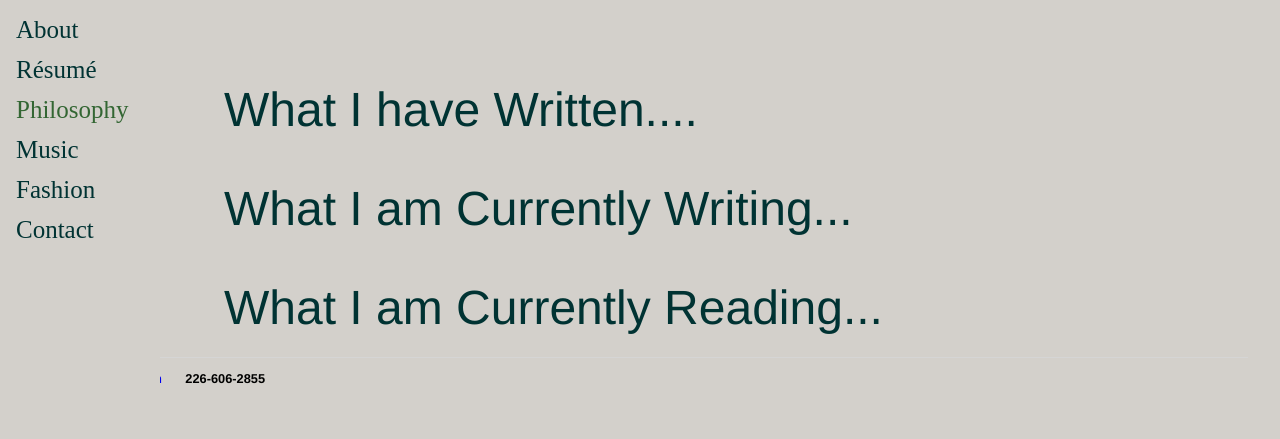
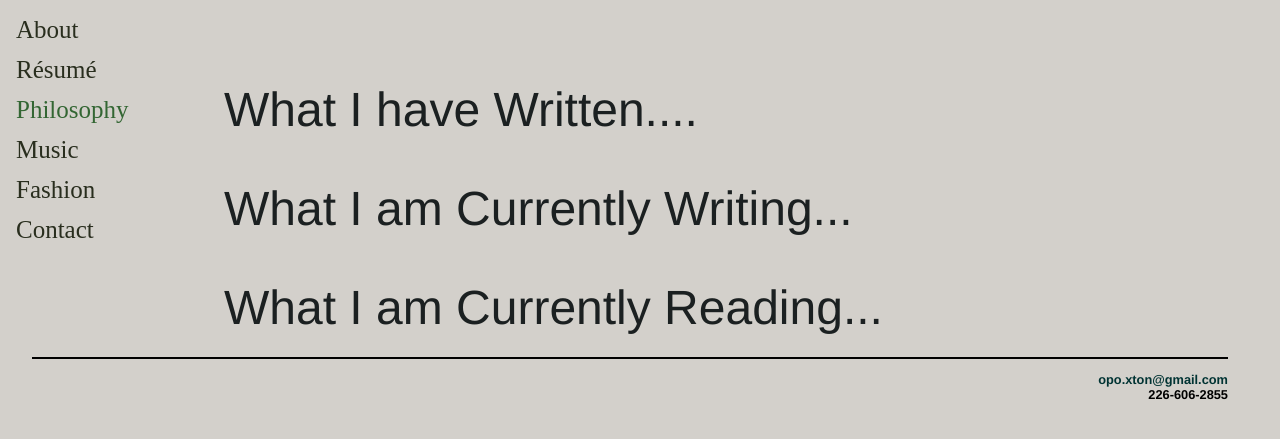
Before and after one commit to allofher/allofher.github.io, a Jekyll site: the page built from philosophy/index.html, in a window 1280 px wide. Shown: the top 439 px of the page. Built offline with Jekyll 4.4.1, drawn with Linux system fonts in a browser that asks for light colours.

Commit message:
First local changes

```diff
--- a/_config.yml
+++ b/_config.yml
@@ -1,4 +1,4 @@
-name: Hank Quinlan, Horrible Cop
+name: Oliver Oxton
 markdown: kramdown
 permalink: /blog/:year/:month/:day/:title
 
--- a/about/index.html
+++ b/about/index.html
@@ -1,9 +1,9 @@
 ---
 layout: default
-title: About
+title: About Me
 ---
 
 <div class="blurb">
 	<h1>Stay awhile and listen...</h1>
 	<p>I'm a recent MA graduate from the University of Waterloo who studied Philosophy. As a philosopher I focused on logic, mathematics and language, asking questions like, 'How do mathematical models apply to the world in Scientific theories?' and 'What is the relationship between formal and "natural" language?' But, like so many others who choose to study the esoteric disciplines, I began in another field; namely, Computer Science. There I acquired the fundamental skills to navigating modern technology and software (and from which this very site is built!). Life's too short too write a long 'about me' though&mdash;so feel free to contact me or otherwise explore this site!</p>
-	</div><!-- /.blurb -->
+</div><!-- /.blurb -->
--- a/css/main.css
+++ b/css/main.css
@@ -15,12 +15,13 @@
     font-weight: bold;
 }
 
-nav ul li, footer ul li {
+nav ul li{
     display: inline;
     margin-right: 20px;
 }
 
 a {
+    color: #003333;
     text-decoration: none;
 }
 
@@ -36,21 +37,13 @@
 p {
     font-size: 1.5em;
     line-height: 1.4em;
-    color: #333;
 }
 
 footer {
-    border-top: 1px solid #d5d5d5;
+    margin-right: 20px;
+    text-align: right;
+    border-top: 2px solid black;
     font-size: .8em;
-}
-
-ul.posts {
-    margin: 20px auto 40px;
-    font-size: 1.5em;
-}
-
-ul.posts li {
-    list-style: none;
 }
 
 /* ================================================================================================= */
@@ -58,14 +51,12 @@
 /* ================================================================================================= */
 
 .sidenav {
-  height: 100%; /* Full-height: remove this if you want "auto" height */
-  width: 160px; /* Set the width of the sidebar */
-  position: fixed; /* Fixed Sidebar (stay in place on scroll) */
-  z-index: 1; /* Stay on top */
-  top: 0; /* Stay at the top */
+  width: 160px;
+  position: fixed;
+  top: 0;
   left: 0;
-  background-color: #D3D0CB; /* White */
-  overflow-x: hidden; /* Disable horizontal scroll */
+  background-color: #D3D0CB;
+  overflow-x: hidden;
   padding-top: 10px;
 }
 
@@ -74,7 +65,7 @@
   padding: 6px 8px 6px 16px;
   text-decoration: none;
   font-size: 25px;
-  color: #003333;
+  color: #292E1E;
   display: block;
 }
 
@@ -96,12 +87,11 @@
 /* ================================================================================================= */
 .accordion {
   background-color: #D3D0CB;
-  color: #444;
   cursor: pointer;
   padding: 22px;
   font-size: 3em;
   font-family:'Helvetica', 'Arial', 'Sans-Serif';
-  color: #003333;
+  color: #1B2021;
   width: 100%;
   text-align: left;
   border: none;
@@ -111,9 +101,13 @@
 
 /* Style the accordion panel. Note: hidden by default */
 .panel {
-    font-size: 1.5em;
+  font-size: 1.5em;
   padding: 0 18px;
   background-color: #D3D0CB;
   display: none;
   overflow: hidden;
 }
+
+.panel ul{
+  list-style: none;
+}
--- a/index.html
+++ b/index.html
@@ -82,7 +82,7 @@
 				<p>Aspiring consultant, analyst, strategist, and so much more. Currently seeking career development and an environment to apply my problem solving and communication skills in.</p>
 					<div class="gap-20"></div>
 				<a href="/files/Oxton Resume.pdf" class="button">Résumé</a>
-				<a href="/about/" class="button">Contact</a>
+				<a href="mailto:opo.xton@gmail.com" class="button">Contact</a>
 				<a href="/about/" class="button">More</a>
 			</section>
 		</container>
--- a/philosophy/index.html
+++ b/philosophy/index.html
@@ -6,13 +6,15 @@
 <button class="accordion">What I have Written....</button>
 <div class="panel">
   <ul>
-    <li> A thesis! Check it out <a href="https://uwspace.uwaterloo.ca/handle/10012/13969">here.</a></li>
+    <li> A thesis! <a href="https://uwspace.uwaterloo.ca/handle/10012/13969">Check it out.</a></li>
   </ul>
 </div>
 
 <button class="accordion">What I am Currently Writing...</button>
 <div class="panel">
-  <p>Lorem ipsum...</p>
+  <ul>
+    <li>A DnD campaign storybook based on the UWaterloo Campus...</li>
+    <li>A paper regarding the moral implications and defensibility of artificial intelligence technology...</li>
 </div>
 
 <button class="accordion">What I am Currently Reading...</button>
```
Also changed, not shown: _layouts/default.html (line endings or trailing spaces).
